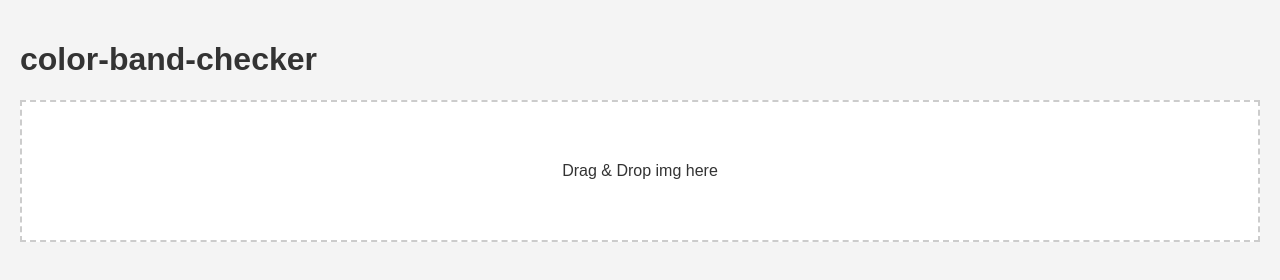
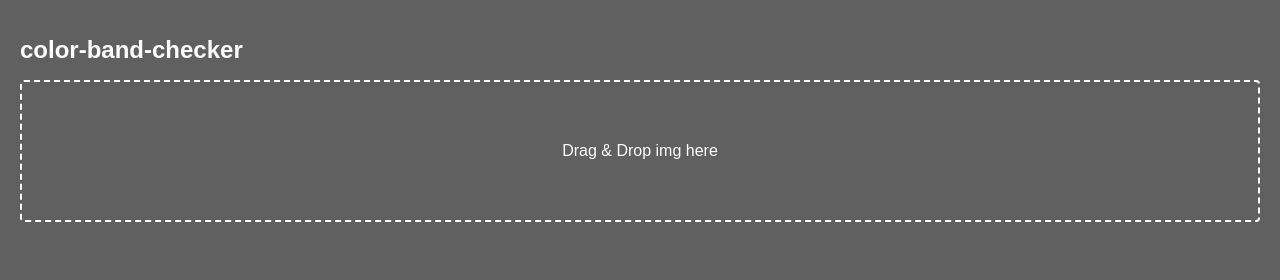
Before and after one commit to ryu-g/colorchecker, a website: page index.html in a window 1280 px wide. Drawn offline with Linux system fonts and the light colour scheme.

Commit message:
we need more kindness for eyes

```diff
--- a/main.css
+++ b/main.css
@@ -1,26 +1,33 @@
+h1{
+  font-size: 24px;
+  font-weight: 900;
+  color: #fcfcfc;
+}
 body {
   font-family: sans-serif;
-  background: #f4f4f4;
+  background: #606060;
   margin: 0;
   padding: 20px;
-  color: #333;
+  color: #fcfcfc;
 }
 .drop-zone {
-  border: 2px dashed #ccc;
+  border-radius: 4px;
+  border: 2px dashed #fcfcfc;
   padding: 60px;
   text-align: center;
-  background: #fff;
+  background: #606060;
   margin-bottom: 20px;
 }
 .image-container {
   display: flex;
   flex-wrap: wrap;
+  justify-content: space-around;
   gap: 20px;
 }
 .image-box {
   background: #fff;
   padding: 10px;
-  border-radius: 8px;
+  border-radius: 4px;
   box-shadow: 0 2px 5px rgba(0,0,0,0.1);
   width: 300px;
 }
```
